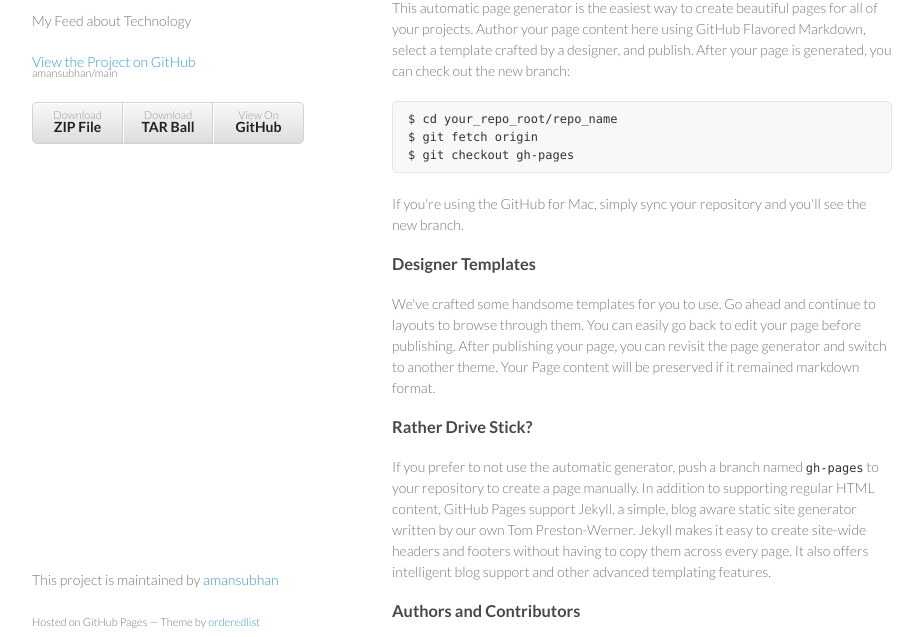
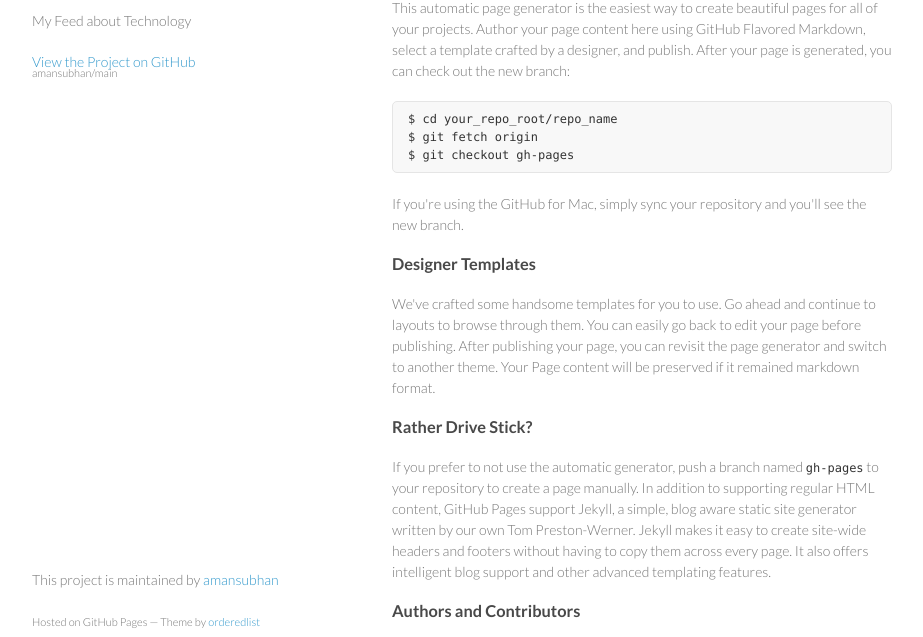
Before and after one commit to amansubhan/main, a plain HTML site: page index.html in a window 1280 px wide. Shown: the part 99-736 px from the top of the page, without its empty margins (178-1101 px from the left). Drawn offline with Linux system fonts and the light colour scheme.

Commit message:
Update index.html

```diff
--- a/index.html
+++ b/index.html
@@ -20,12 +20,6 @@
 
         <p class="view"><a href="https://github.com/amansubhan/main">View the Project on GitHub <small>amansubhan/main</small></a></p>
 
-
-        <ul>
-          <li><a href="https://github.com/amansubhan/main/zipball/master">Download <strong>ZIP File</strong></a></li>
-          <li><a href="https://github.com/amansubhan/main/tarball/master">Download <strong>TAR Ball</strong></a></li>
-          <li><a href="https://github.com/amansubhan/main">View On <strong>GitHub</strong></a></li>
-        </ul>
       </header>
       <section>
         <h3>
```
